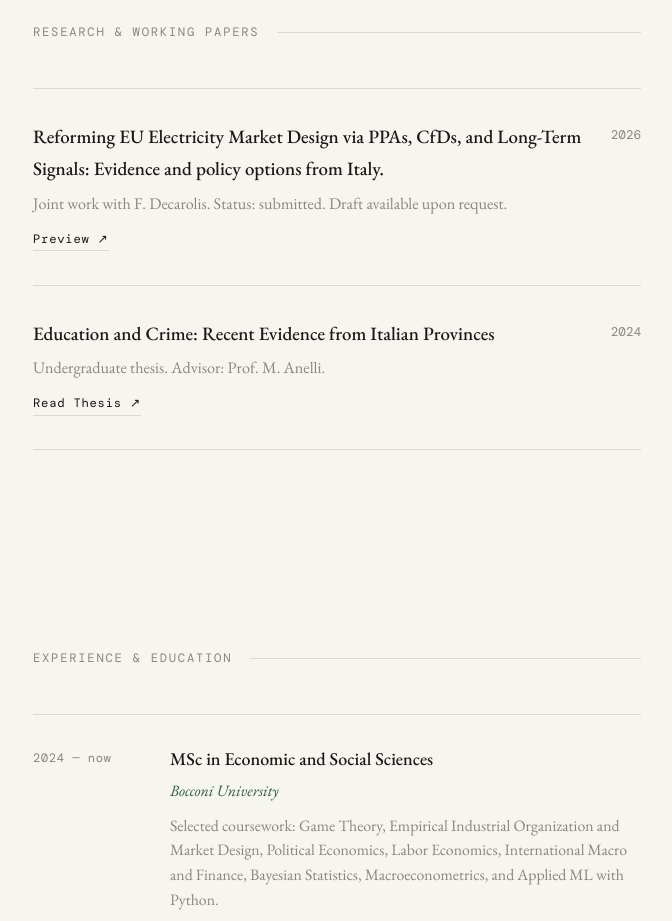
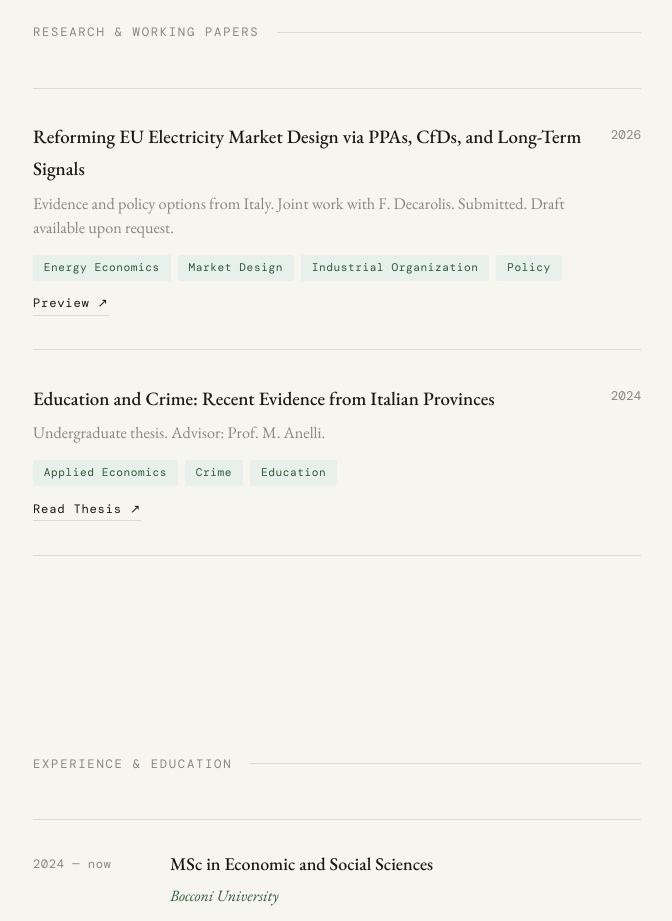
Before and after one commit to TommasoPigliacampo/tommasopigliacampo.github.io, a plain HTML site: page index.html in a window 1280 px wide. Shown: the part 800-1721 px from the top of the page, without its empty margins (303-975 px from the left). Drawn offline with nearby package versions, Linux system fonts and the light colour scheme; a web font is replaced by a local one.

Commit message:
Update index.html

```diff
--- a/index.html
+++ b/index.html
@@ -56,11 +56,17 @@
         <div class="project-item">
           <div>
             <div class="project-title">
-              Reforming EU Electricity Market Design via PPAs, CfDs, and Long-Term Signals: Evidence and policy options from Italy.
+              Reforming EU Electricity Market Design via PPAs, CfDs, and Long-Term Signals
             </div>
             <div class="project-desc">
-               Joint work with F. Decarolis.
-              Status: submitted. Draft available upon request.
+              Evidence and policy options from Italy. Joint work with F. Decarolis.
+              Submitted. Draft available upon request.
+            </div>
+            <div class="project-tags">
+              <span class="tag">Energy Economics</span>
+              <span class="tag">Market Design</span>
+              <span class="tag">Industrial Organization</span>
+              <span class="tag">Policy</span>
             </div>
             <a class="project-link" href="https://github.com/TommasoPigliacampo/Reforming-EU-Electricity-Market-Design-Evidence-and-Policy-Options-from-Italy/blob/main/Reforming%20EU%20Electricity%20Market%20Design%20via%20PPAs.%20CfDs%20and%20Long%20Term%20Signals%20Evidence%20and%20Policy%20Options%20from%20Italy%20-%20Preview.pdf" target="_blank">
               Preview ↗
@@ -74,6 +80,11 @@
             <div class="project-title">Education and Crime: Recent Evidence from Italian Provinces</div>
             <div class="project-desc">
               Undergraduate thesis. Advisor: Prof. M. Anelli.
+            </div>
+            <div class="project-tags">
+              <span class="tag">Applied Economics</span>
+              <span class="tag">Crime</span>
+              <span class="tag">Education</span>
             </div>
             <a class="project-link" href="https://github.com/TommasoPigliacampo/Undergrad-thesis/blob/main/Pigliacampo%20-%20Undergraduate%20thesis.pdf" target="_blank">
               Read Thesis ↗
```
